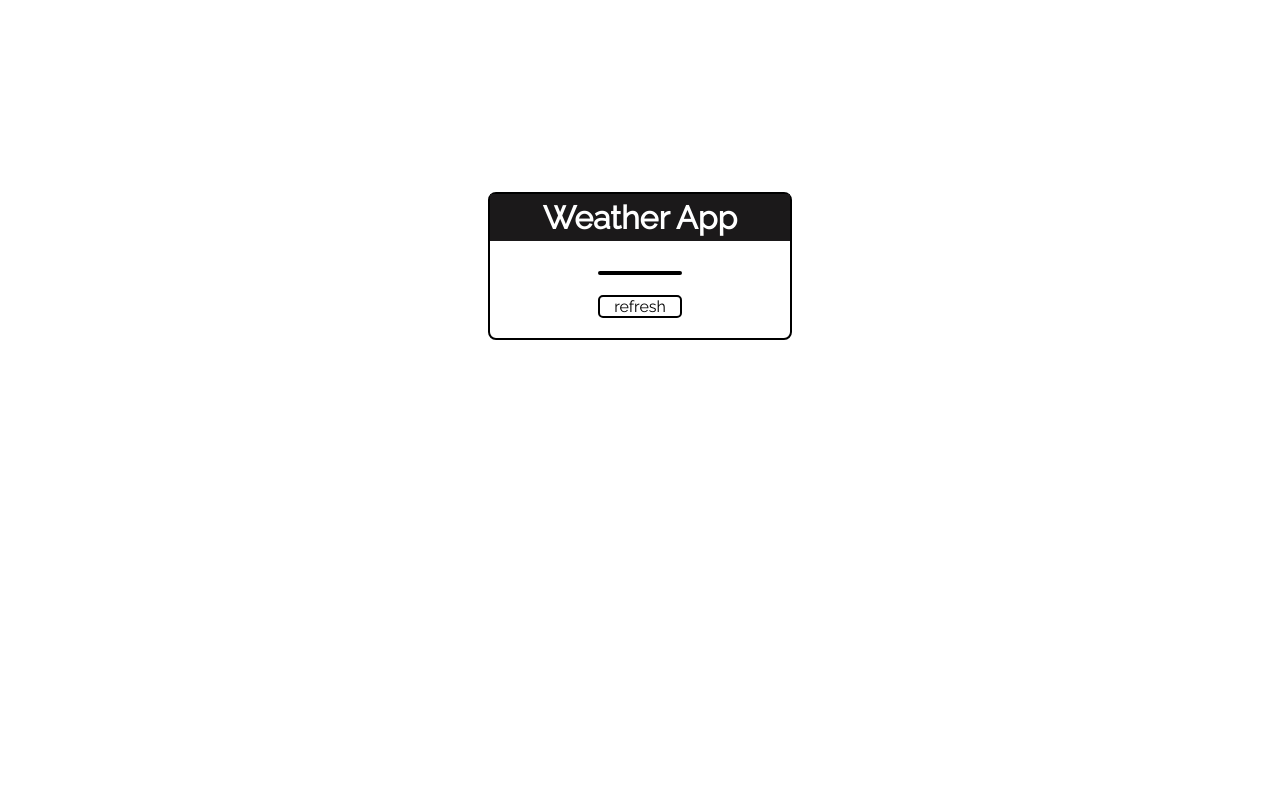
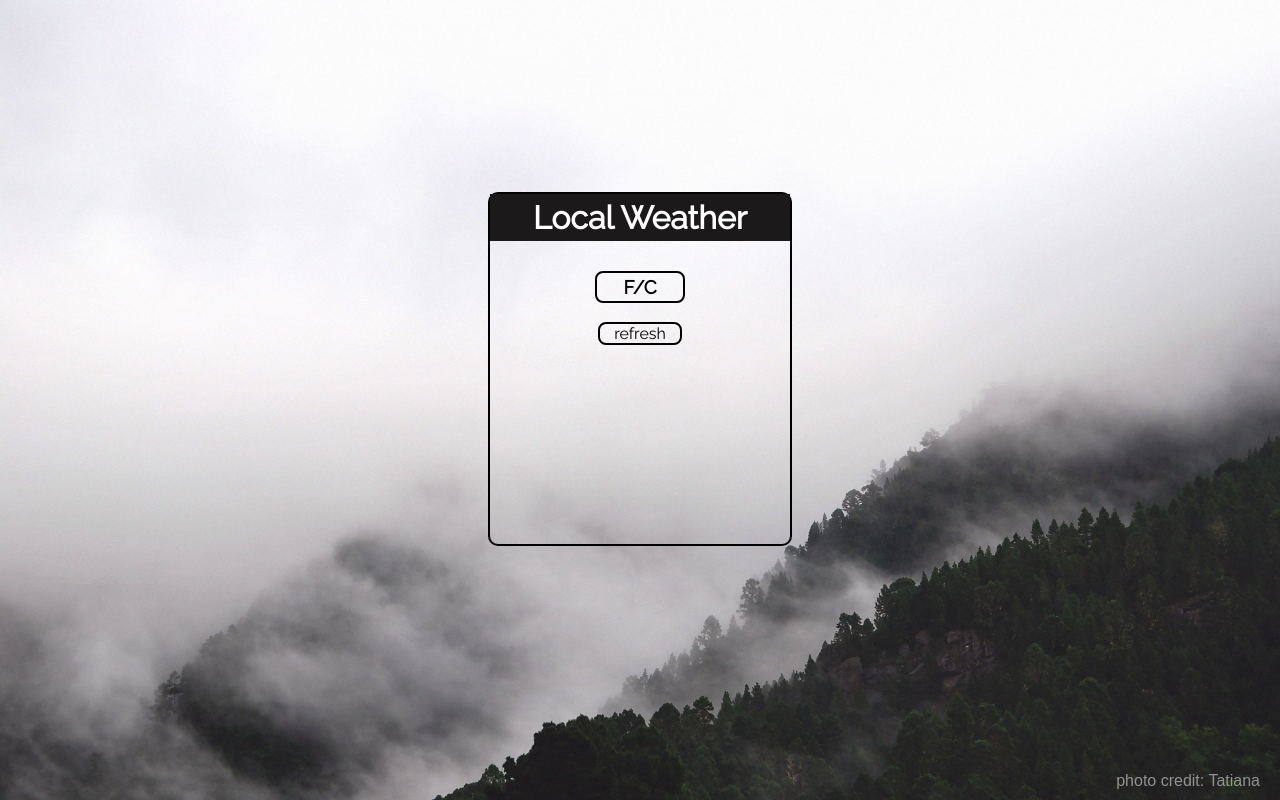
Before and after one commit to Muosvr/WeatherApp, a plain HTML site: page index.html in a window 1280 px wide. Drawn offline with Linux system fonts and the light colour scheme.

Commit message:
background, touch up

```diff
--- a/Scripts/script.js
+++ b/Scripts/script.js
@@ -122,6 +122,8 @@ $(window).on("load",function(){
             //default to Fahrenheit
             temperatureDisplay = temperatureF+" F";
             $("#temperature").text(temperatureDisplay);
+        },function(reason){
+            console.error('onRejection function called: ', reason);
         });
     }
 
@@ -151,16 +153,22 @@ $(window).on("load",function(){
         console.log("clicked");
     });
 
-
+    //show change temperature unit when however
     $("#temperature").hover(function(){
         $("#temperature").css({background:"black",color:"white",
                                border:"2px solid black"})
                          .text("C/F");
     },function(){
-        $("#temperature").css({background:"white",color:"black",
+        $("#temperature").css({background:"transparent",color:"black",
                                border:"2px solid black"})
                          .text(temperatureDisplay);
     })
 
-      $("#main").slideDown(500);
+      $("#main").fadeIn(1000);
+
+      setInterval(function(){
+
+      },2000);
+
+    //   $("body").animate({"background-position":"40%"},2000,'linear');
 });
--- a/index.html
+++ b/index.html
@@ -9,13 +9,15 @@
     </head>
     <body>
         <div id="main">
-          <h1 class="heading">Weather App</h1>
+          <h1 class="heading">Local Weather</h1>
           <h2 id="location"></h2>
           <h3 id="description"></h3>
           <div id="icon"></div>
-          <h3 id="temperature"></h3>
+          <h3 id="temperature">F/C</h3>
           <div id="refresh">refresh</div>
         </div>
 
+        <a id="credit" href="https://www.pexels.com/@tatiana-18128">photo credit: Tatiana</a>
+
     </body>
 </html>
--- a/style.css
+++ b/style.css
@@ -3,14 +3,26 @@
 body,html{
     height: 100%;
     margin: 0;
-    /*background: url("images/old-tv.jpg");*/
+    background-image: url(images/fog.jpg);
+    background-size:cover;
+    /*background-size: 120%;*/
+    /*background-position:50% 50%;*/
+    /*animation-name:panning;*/
+    /*animation-duration:5s ;*/
 }
 
+/*@keyframes panning{*/
+/*    from {background-position:40% 50%;}*/
+    /*to  {background-position:42.5% 50%;}*/
+    /*50%   {background-position:45% 50%;}*/
+    /*75%   {background-position:47.5% 50%;}*/
+/*    to  {background-position:50% 50%;}*/
+/*}*/
+
 #main{
-    /*background: url("images/yellow.jpg");*/
-    background-color:white;
+    /*background-color:white;*/
     width:300px;
-    /*height:300px;*/
+    height:330px;
     border:2px solid;
     position:absolute;
     margin-left:auto;
@@ -21,7 +33,7 @@ body,html{
     padding:0;
     padding-bottom: 20px;
     padding-top:0;
-    border-radius:8px;
+    border-radius:10px;
     display:none;
 
 }
@@ -49,8 +61,8 @@ body,html{
     margin-left:auto;
     margin-right:auto;
     width:80px;
-    border-radius:5px;
-    font-size:20px !important;
+    border-radius:8px;
+    padding:3px;
 }
 #temperature:hover{
     cursor: pointer;
@@ -72,9 +84,8 @@ body,html{
     font-family: 'Raleway', sans-serif;
     width:80px;
     border:2px solid;
-    border-radius:5px;
+    border-radius:8px;
     text-align:center;
-    /*display:inline-block;*/
     margin-left: auto;
     margin-right:auto;
 }
@@ -86,3 +97,18 @@ body,html{
     color:white;
     cursor:pointer;
 }
+
+#credit{
+    font-family: sans-serif;
+    color:white;
+    opacity:0.5;
+    position:fixed;
+    bottom:10px;
+    right:20px;
+    text-decoration:none;
+}
+
+#credit:hover{
+    transform:scale(1.02);
+    cursor:pointer;
+}
```
Also changed, not shown: images/fog.jpg (added).
